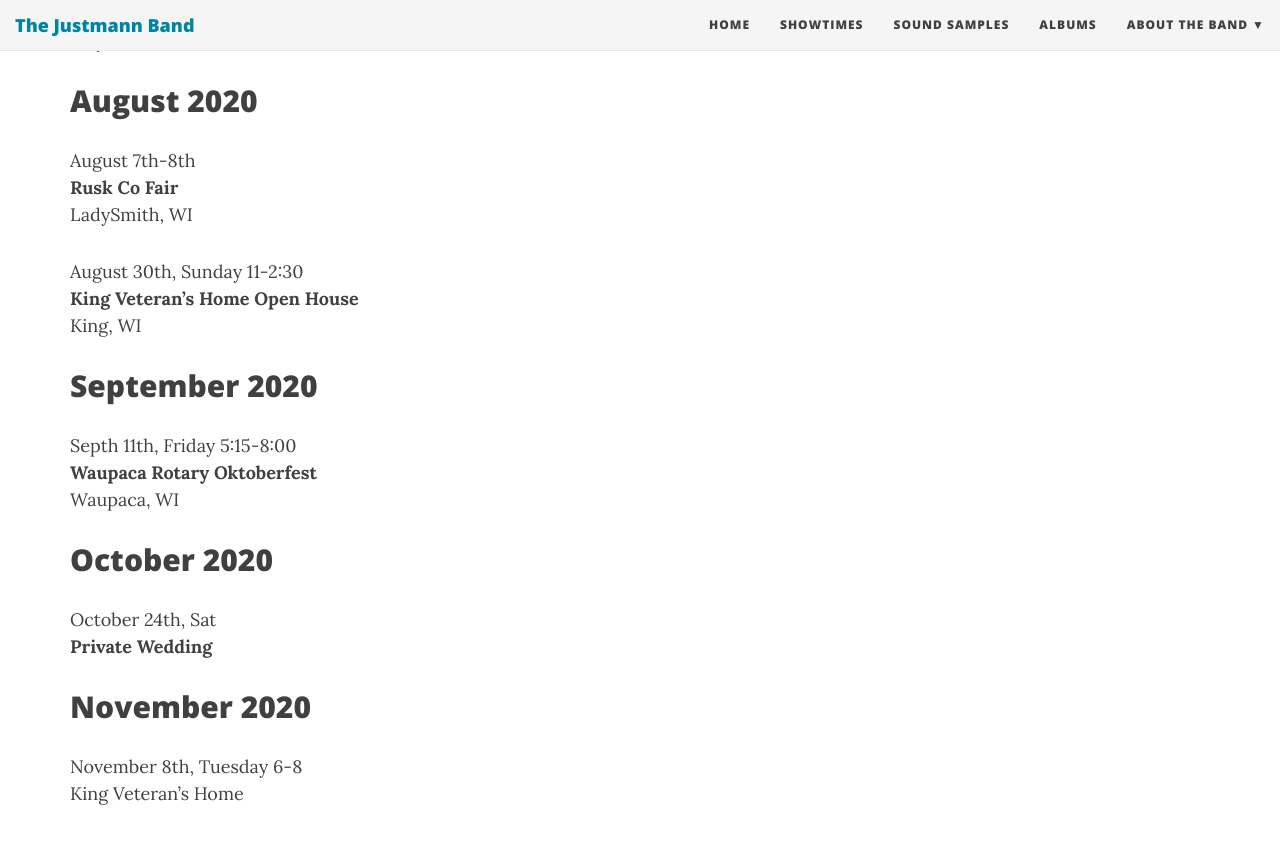
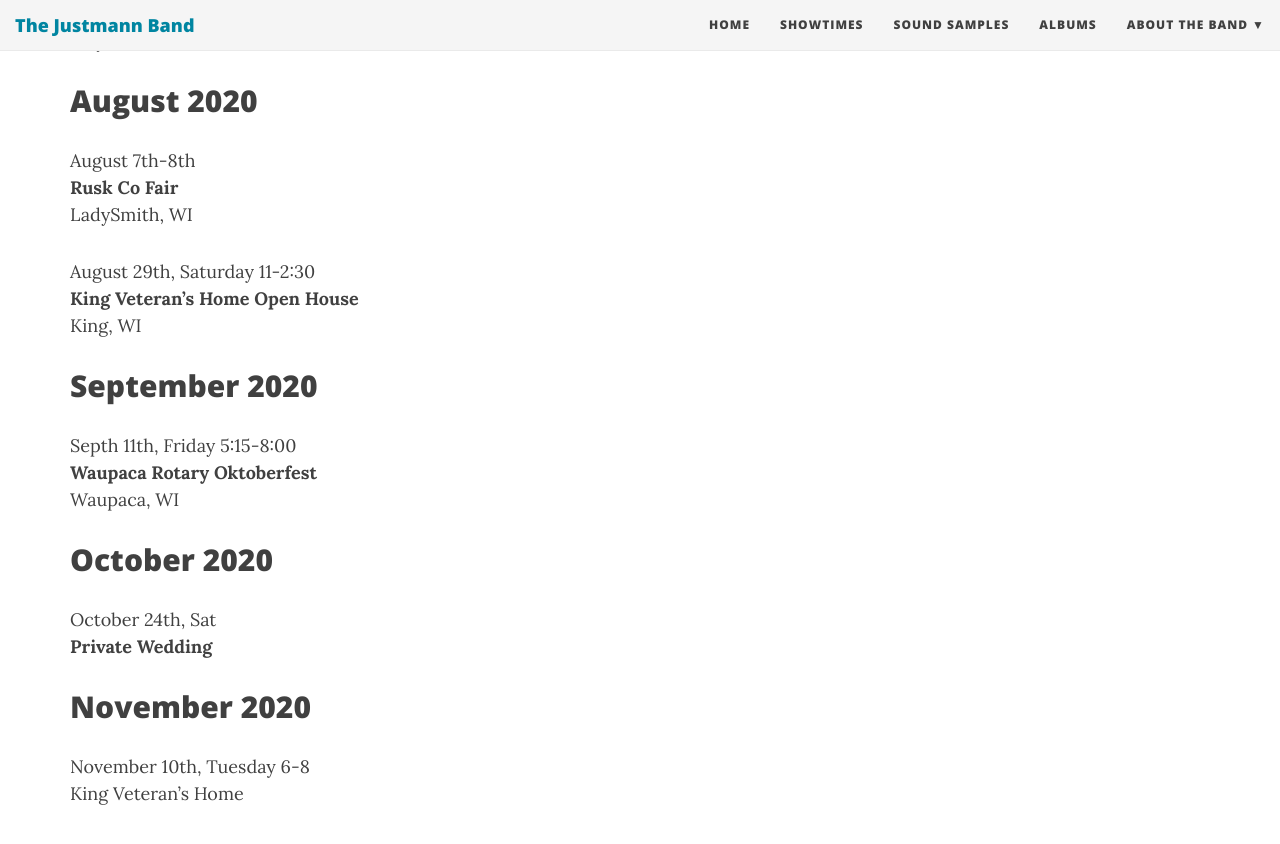
Before and after one commit to jcoenen/justmannband.com, a Jekyll site: the page built from showtimes.md, in a window 1280 px wide and 900 px high, scrolled down 532 px. Shown: the top 844 px of the window. Built offline with Jekyll 4.4.1, drawn with Linux system fonts in a browser that asks for light colours; nearby versions of some CDN libraries.

Commit message:
Update showtimes.md

```diff
--- a/showtimes.md
+++ b/showtimes.md
@@ -19,7 +19,7 @@ August 7th-8th
 **Rusk Co Fair**
 LadySmith, WI
 
-August 30th, Sunday 11-2:30
+August 29th, Saturday 11-2:30
 **King Veteran's Home Open House**
 King, WI
 
@@ -35,5 +35,5 @@ October 24th, Sat
 
 
 ## November 2020
-November 8th, Tuesday 6-8
+November 10th, Tuesday 6-8
 King Veteran’s Home
```
